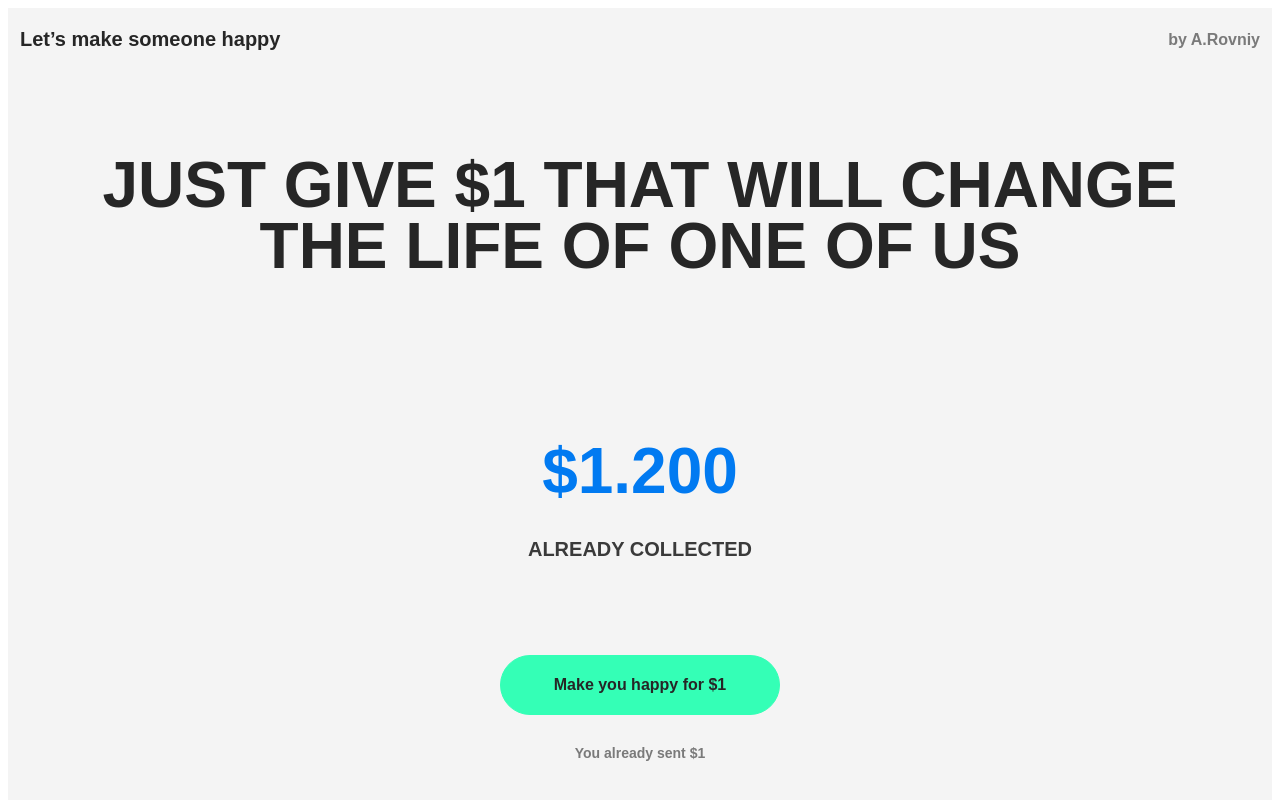
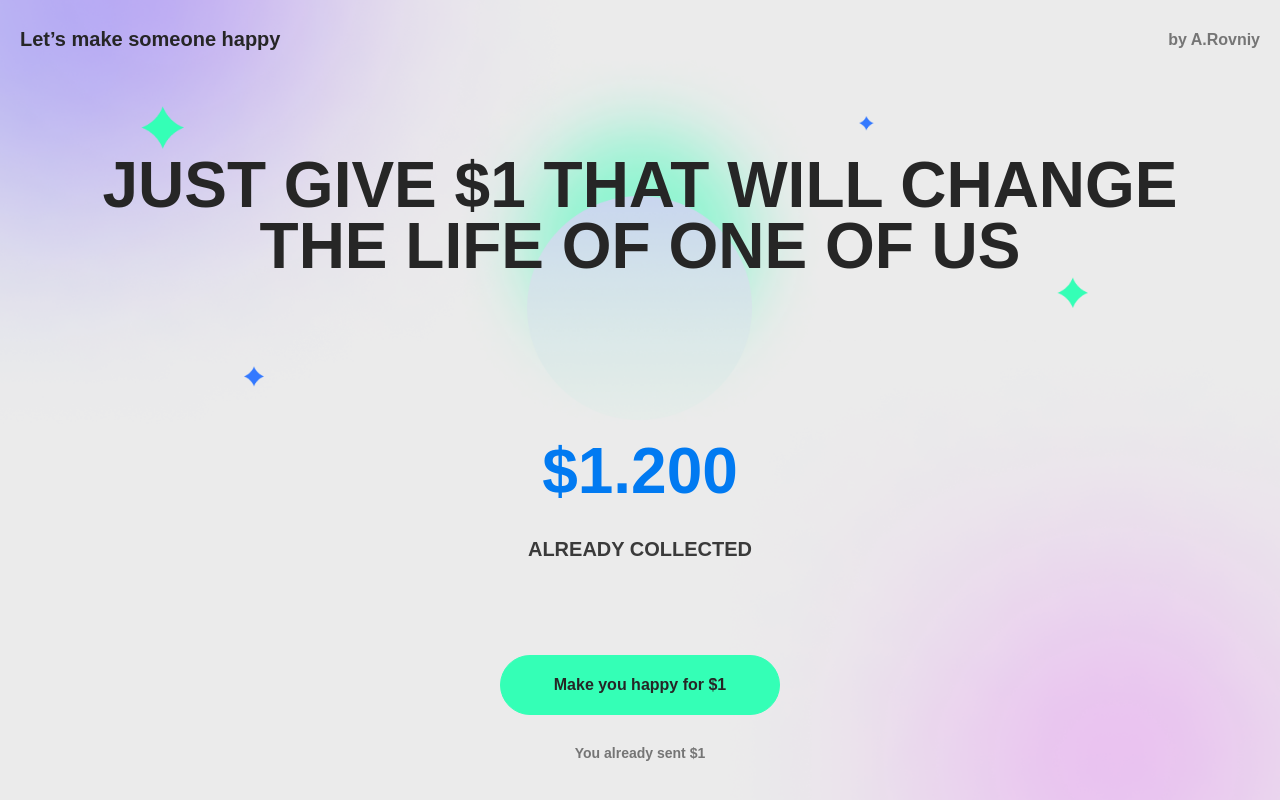
Before and after one commit to Rovniy/lets-make-someone-happy, a Svelte app: page / in a window 1280 px wide. Shown: the top 800 px of the page. Built offline with nearby package versions, Linux system fonts and the light colour scheme.

Commit message:
add background to main page

```diff
--- a/src/App.svelte
+++ b/src/App.svelte
@@ -37,6 +37,8 @@
 	<section class="wrapper">
 		<Footer />
 	</section>
+
+	<img class="blur_dot" src="./src/assets/images/dot_blur.svg" alt="blur_dot">
 </main>
 
 <style lang="sass">
@@ -49,6 +51,22 @@
 	justify-content: center
 	align-items: center
 	background: #F4F4F4
+	z-index: 1
+
+	&:after
+		filter: none
+		content: ''
+		position: absolute
+		top: 0
+		left: 0
+		bottom: 0
+		background-repeat: no-repeat
+		background-size: cover
+		background-position: center
+		background-image: url('./assets/images/image_main.png')
+		width: 100%
+		height: 100vh
+		z-index: 0
 
 	.wrapper
 		position: relative
@@ -99,5 +117,10 @@
 
 		@media screen and (min-width: 1240px)
 			right: 0
-			top: -17px
+			top: -20px
+
+	.blur_dot
+		position: absolute
+		left: -200px
+		top: 1400px
 </style>
--- a/src/lib/Header.svelte
+++ b/src/lib/Header.svelte
@@ -16,6 +16,7 @@
 	font-family: 'Montserrat', sans-serif
 	background: transparent
 	width: 100%
+	z-index: 1
 
 	.action
 		font-size: 16px
--- a/src/lib/Section_five.svelte
+++ b/src/lib/Section_five.svelte
@@ -24,6 +24,7 @@
 		margin: 120px 0
 		text-align: center
 		text-transform: uppercase
+		padding: 0 20px
 
 		@media screen and (min-width: 720px)
 			font-size: 36px
--- a/src/lib/Section_one.svelte
+++ b/src/lib/Section_one.svelte
@@ -24,6 +24,8 @@
 	height: 100vh
 	max-width: $width_content
 	font-family: 'Montserrat', sans-serif
+	margin-bottom: 50px
+	z-index: 1
 
 	.title
 		font-size: 30px
--- a/src/lib/Section_two.svelte
+++ b/src/lib/Section_two.svelte
@@ -13,12 +13,14 @@
 	align-items: center
 	color: #262626
 	font-family: 'Montserrat', sans-serif
+	z-index: 2
 
 	.title
 		font-size: 30px
 		line-height: 95%
 		font-weight: 700
-		margin: 120px 0
+		margin-top: 0
+		margin-bottom: 120px
 		text-transform: uppercase
 		text-align: center
 
```
Also changed, not shown: src/assets/images/dot_blur.svg (added), src/assets/images/image_main.png (added).
